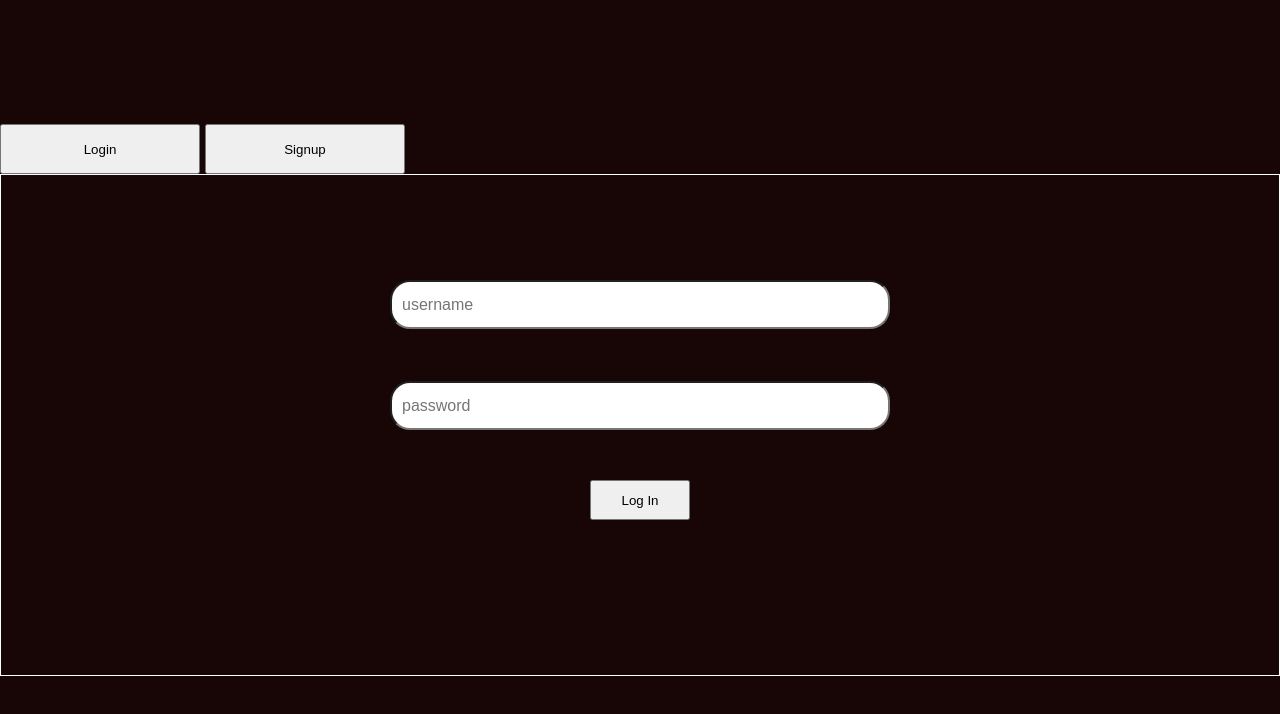
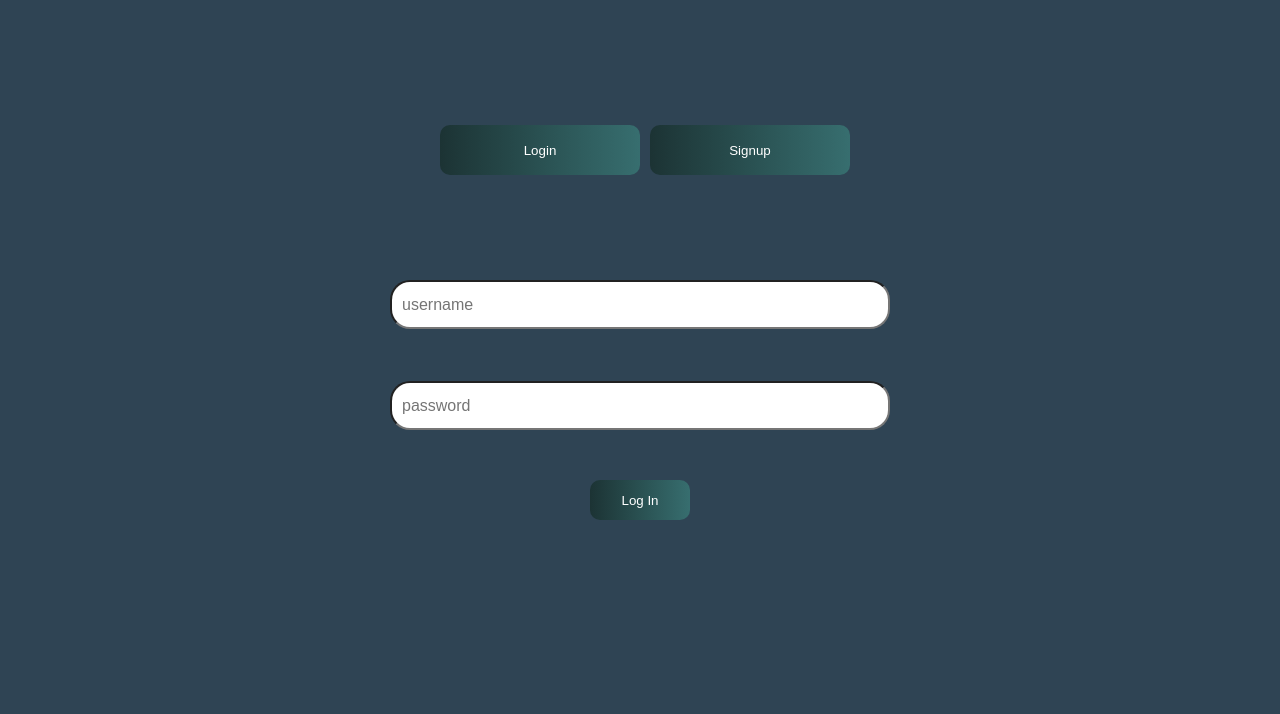
Before and after one commit to manny2384/simpleFullStack, a React (Create React App) app in the folder client/: page / in a window 1280 px wide. Shown: the top 714 px of the page. Built offline with nearby package versions, Linux system fonts and the light colour scheme.

Commit message:
responsive login and signup layout

```diff
--- a/client/src/App.css
+++ b/client/src/App.css
@@ -7,12 +7,19 @@
 html, body, #root, .App{
     height: 100%;
     width: 100vw;
-    background-color: rgb(24, 6, 6);
+    background-color: #2F4454;
     color: white;
 }
 button{
     outline: none;
     cursor: pointer;
+
+    background-image: linear-gradient(to right, #1C3334 ,#376E6F);
+    background-color: #376E6F;
+
+    color: white;
+    border: none;
+    border-radius: 10px;
 }
 button:hover{
 
@@ -22,7 +29,7 @@ button:hover{
 navigation bar styling
 
 ***************************************************************************************/
-.navBar{
+.app-child{
     width: 100%;
     height: 100%;
     display: flex;
@@ -33,12 +40,12 @@ navigation bar styling
 
 .navBarContent{
     width: 100%;
-
+    display: flex;
 }
 .navBarContent button{
     width: 200px;
     height: 50px;
-    margin-right: 5px;
+    margin: 0 0 0 10px;
 }
 
 @media only screen and (max-width: 500px){
@@ -47,7 +54,12 @@ navigation bar styling
 
     }
 }
+@media only screen and (min-width: 1200px){
+    .navBarContent {
 
+        justify-content: center;
+    }
+}
 /***************************************************************************************
 
 content styling
@@ -57,7 +69,7 @@ content styling
     display: grid;
     align-items: center;
     width: calc(100% - 2px);
-    border: white 1px solid;
+
 }
 
 /***************************************************************************************
--- a/client/src/App.js
+++ b/client/src/App.js
@@ -13,7 +13,7 @@ function App() {
 
   return (
     <div className="App">
-      <section className='navBar' >
+      <section className='app-child' >
 
 
         <div className="navBarContent">
```
